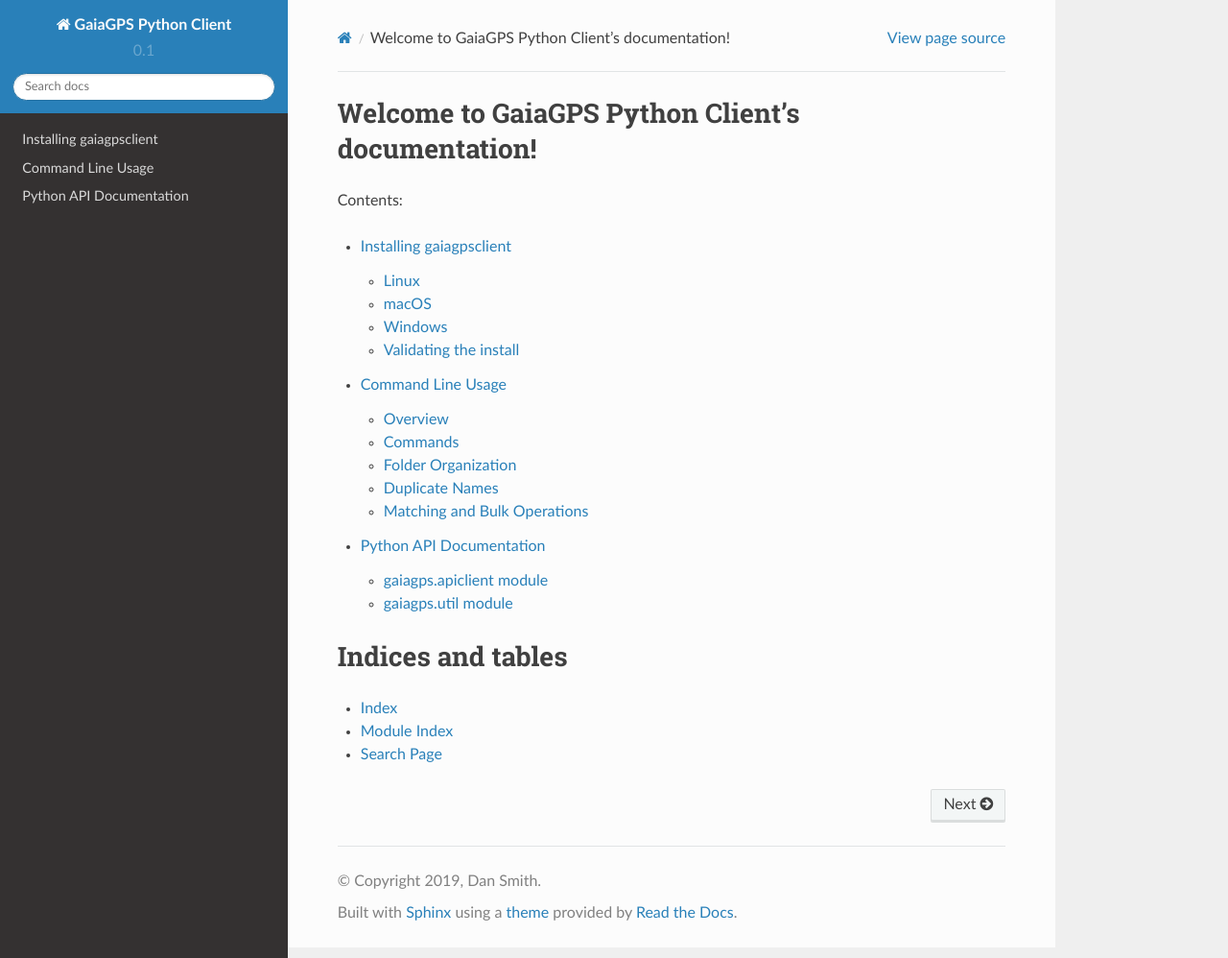
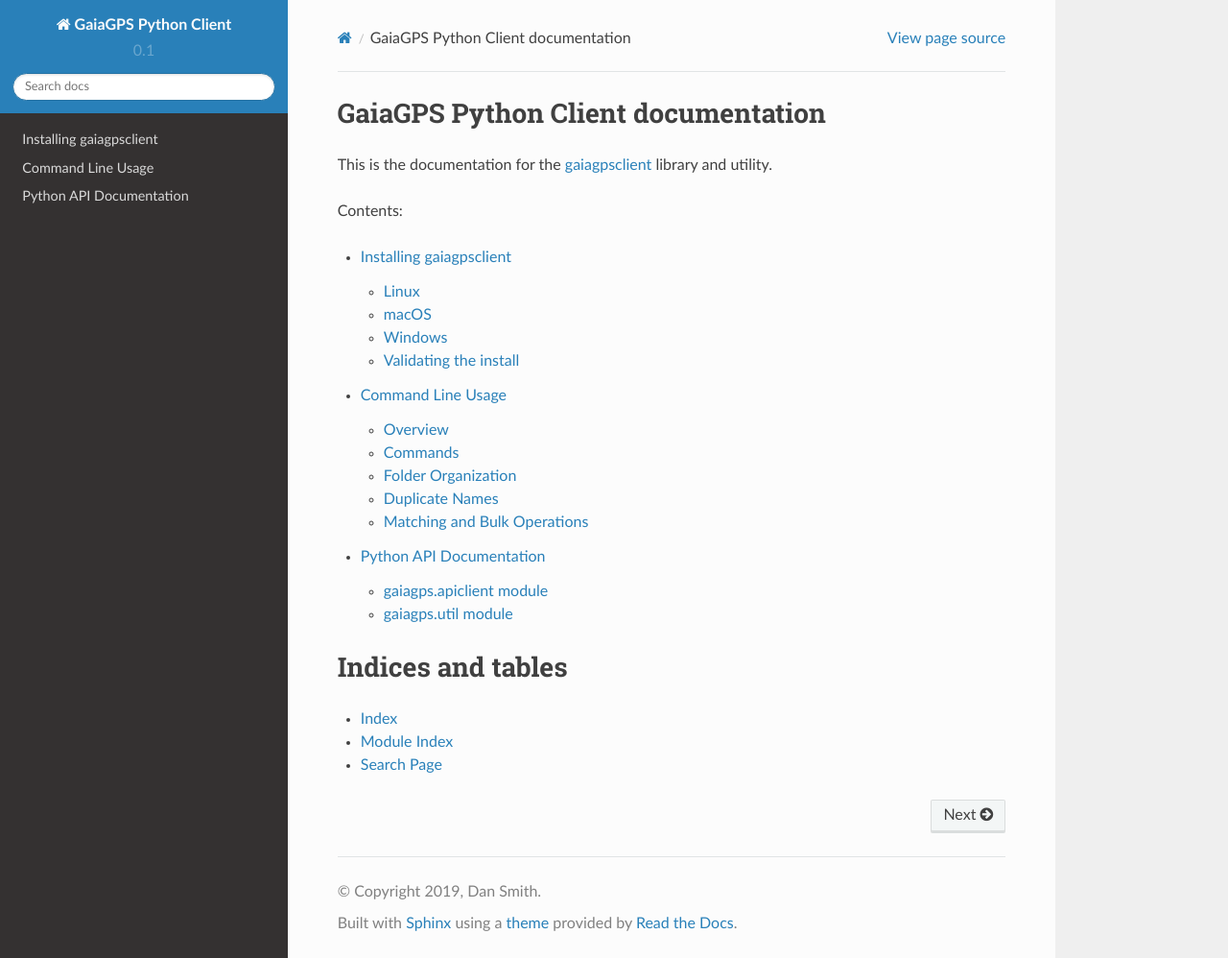
Before and after one commit to kk7ds/gaiagpsclient, a Sphinx documentation site: the page built from doc/source/index.rst, in a window 1280 px wide and 998 px high. Shown: the whole window at 96% size. Built offline with Sphinx 7.4.7 and the Read the Docs theme 2.0.0, drawn with Linux system fonts in a browser that asks for light colours.

Commit message:
Add a github repo link to the top of the doc index.

```diff
--- a/doc/source/index.rst
+++ b/doc/source/index.rst
@@ -3,8 +3,10 @@
    You can adapt this file completely to your liking, but it should at least
    contain the root `toctree` directive.
 
-Welcome to GaiaGPS Python Client's documentation!
-=================================================
+GaiaGPS Python Client documentation
+===================================
+
+This is the documentation for the `gaiagpsclient <https://github.com/kk7ds/gaiagpsclient>`_ library and utility.
 
 Contents:
 
```
